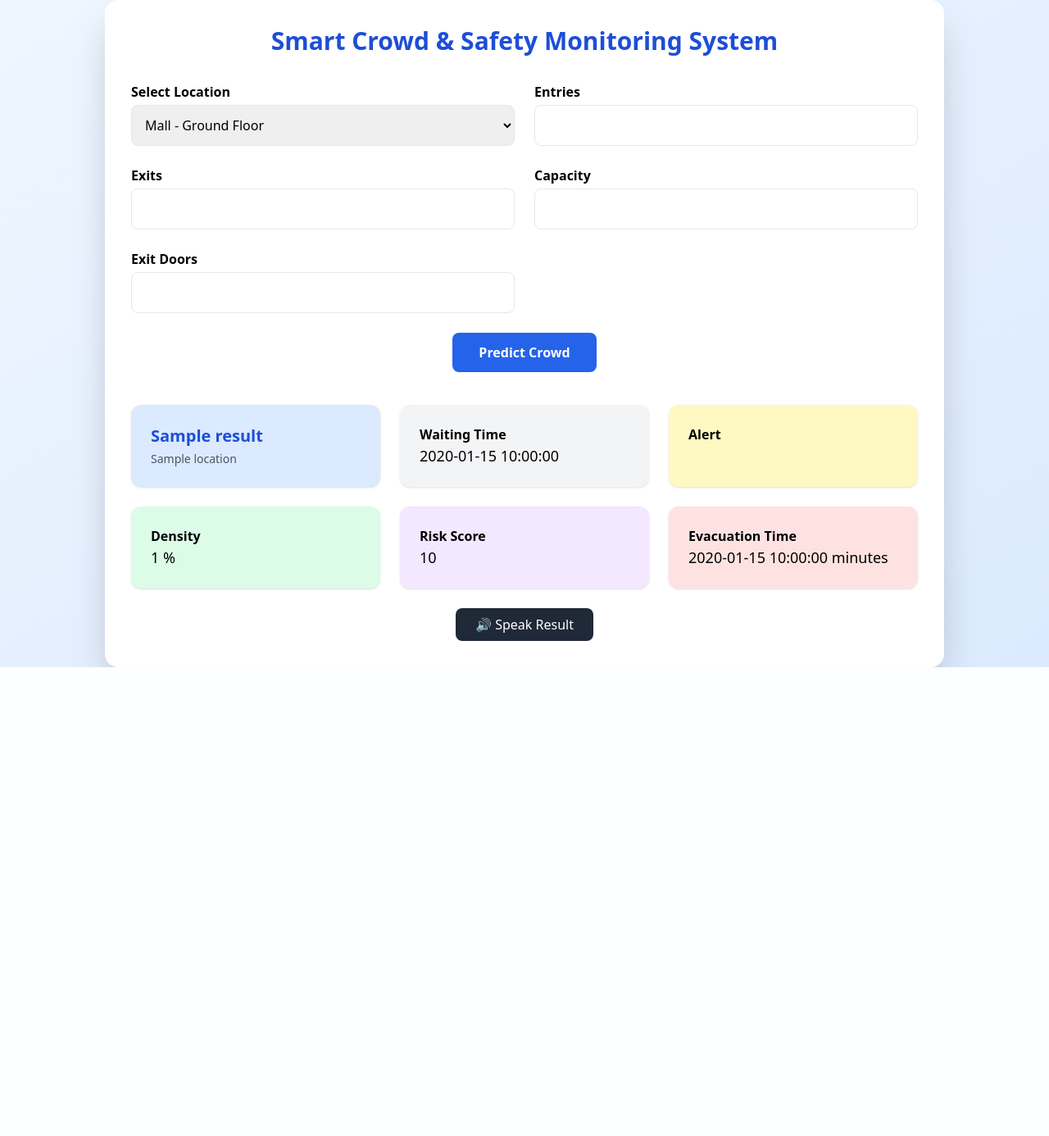
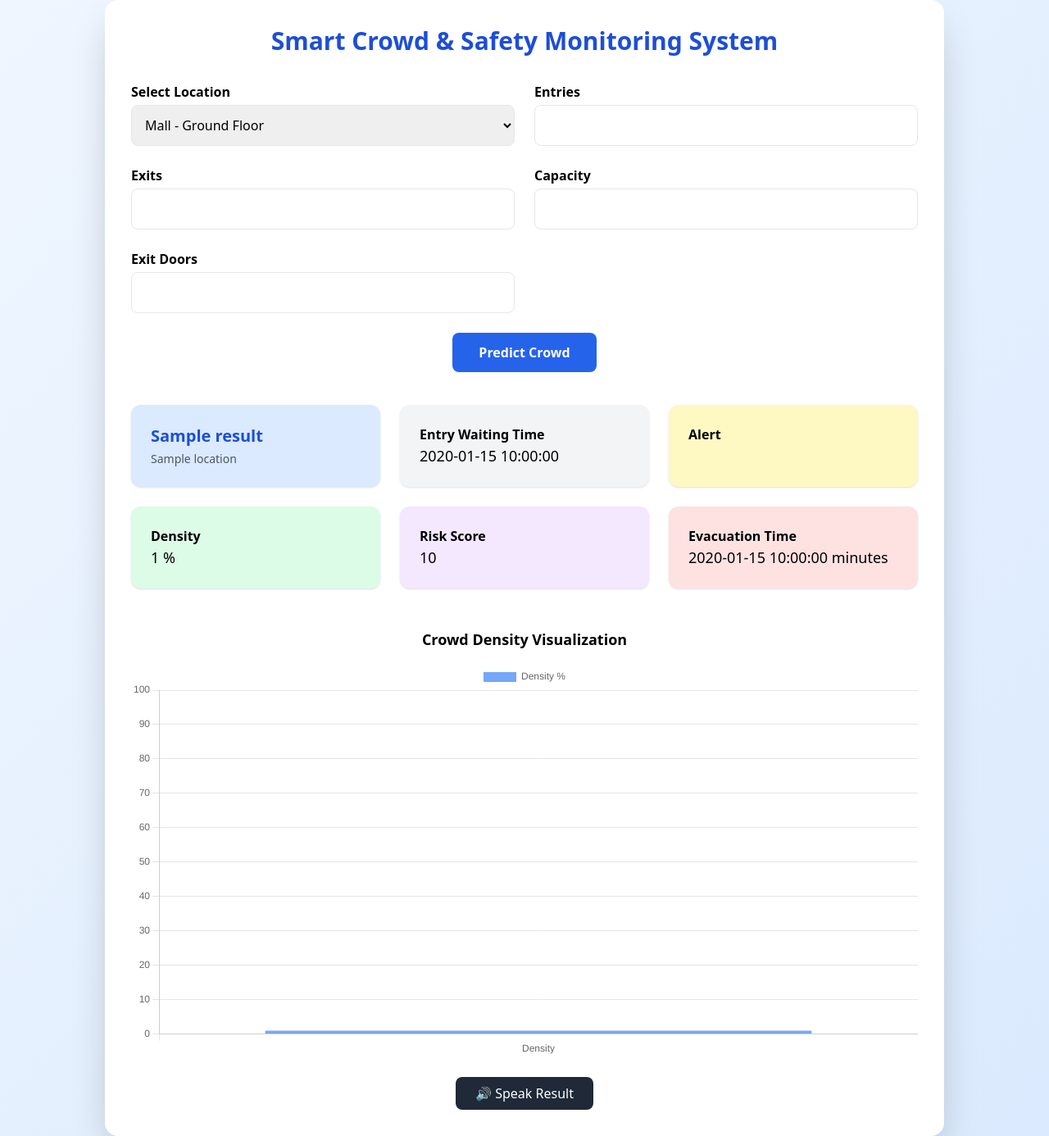
Before and after one commit to marycarmelniya-ctrl/smart-crowd-prediction, a Flask app: template templates/index.html in a window 1280 px wide. Shown: the whole page at 82% size. Before the commit the page ends 814 px from the top, so only its background shows below. Run offline with Flask 3, Linux system fonts and the light colour scheme; the template is opened without the code that fills it: most values are stand-ins (such as "Sample title", 1, 10 or a date in 2020); some libraries are stand-ins or nearby versions.

Commit message:
Final integrated version with chart and UI

```diff
--- a/templates/index.html
+++ b/templates/index.html
@@ -3,18 +3,17 @@
 <head>
     <title>Smart Crowd Prediction</title>
     <script src="https://cdn.tailwindcss.com"></script>
+    <script src="https://cdn.jsdelivr.net/npm/chart.js"></script>
 </head>
 
 <body class="bg-gradient-to-br from-blue-50 to-blue-100 min-h-screen flex items-center justify-center">
 
 <div class="w-full max-w-5xl p-8 bg-white shadow-2xl rounded-2xl">
 
-    <!-- TITLE -->
     <h1 class="text-3xl font-bold text-center text-blue-700 mb-8">
         Smart Crowd & Safety Monitoring System
     </h1>
 
-    <!-- FORM -->
     <form method="POST" class="grid grid-cols-1 md:grid-cols-2 gap-6">
 
         <div>
@@ -61,8 +60,9 @@
 
     </form>
 
-    <!-- RESULTS -->
     {% if result %}
+
+    <!-- Result Cards -->
     <div class="mt-10 grid grid-cols-1 md:grid-cols-3 gap-6">
 
         <div class="p-6 bg-blue-100 rounded-xl shadow">
@@ -71,7 +71,7 @@
         </div>
 
         <div class="p-6 bg-gray-100 rounded-xl shadow">
-            <h3 class="font-semibold">Waiting Time</h3>
+            <h3 class="font-semibold">Entry Waiting Time</h3>
             <p class="text-lg">{{ waiting_time }}</p>
         </div>
 
@@ -97,7 +97,15 @@
 
     </div>
 
-    <!-- SPEAK BUTTON -->
+    <!-- Chart -->
+    <div class="mt-12">
+        <h3 class="text-lg font-semibold text-center mb-4">
+            Crowd Density Visualization
+        </h3>
+        <canvas id="densityChart"></canvas>
+    </div>
+
+    <!-- Speak Button -->
     <div class="text-center mt-6">
         <button onclick="speakResult()"
             class="bg-gray-800 hover:bg-gray-900 text-white px-6 py-2 rounded-lg transition">
@@ -118,5 +126,32 @@ function speakResult() {
 }
 </script>
 
+<script>
+{% if density_percent %}
+const ctx = document.getElementById('densityChart').getContext('2d');
+
+new Chart(ctx, {
+    type: 'bar',
+    data: {
+        labels: ['Density'],
+        datasets: [{
+            label: 'Density %',
+            data: [{{ density_percent }}],
+            backgroundColor: 'rgba(59, 130, 246, 0.7)'
+        }]
+    },
+    options: {
+        responsive: true,
+        scales: {
+            y: {
+                beginAtZero: true,
+                max: 100
+            }
+        }
+    }
+});
+{% endif %}
+</script>
+
 </body>
 </html>
```
